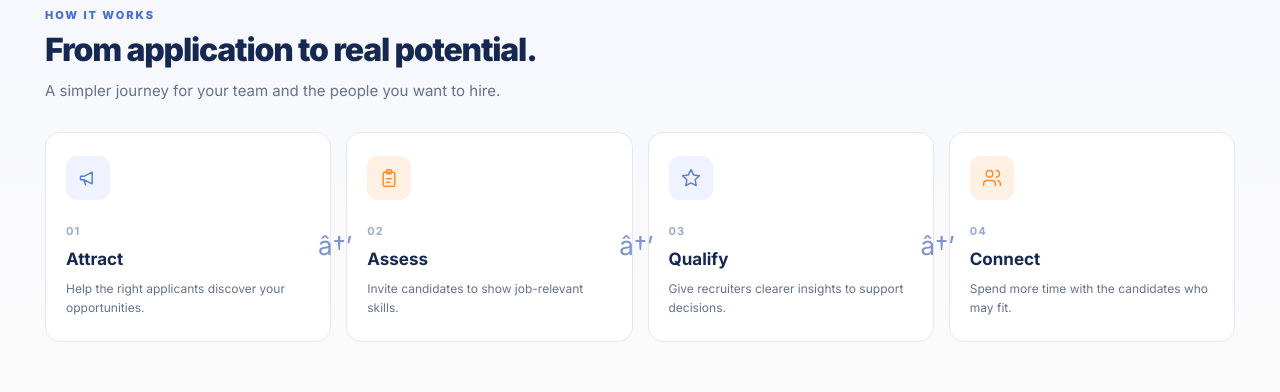
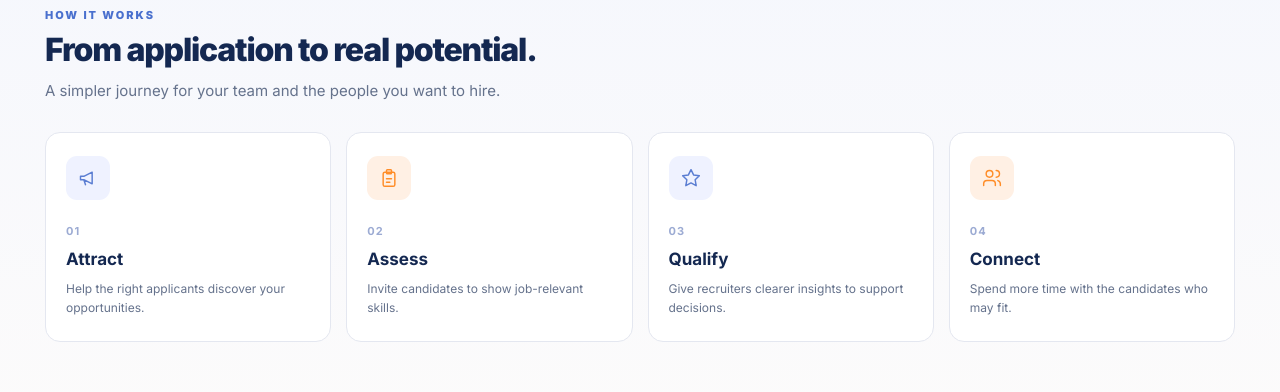
Before and after one commit to opsiblex/qualify-io, a plain HTML site: page index.html in a window 1280 px wide. Shown: the part 1400-1792 px from the top of the page. Drawn offline with Linux system fonts and the light colour scheme.

Commit message:
styles.css

```diff
--- a/css/styles.css
+++ b/css/styles.css
@@ -1,4 +1,4 @@
-/* QUALIFY.IO â€” brand system. Change these variables to reskin the whole website. */
+/* QUALIFY.IO - brand system. Change these variables to reskin the whole website. */
 :root {
   --navy: #142851;
   --navy-2: #1d3262;
@@ -81,7 +81,7 @@ h1,h2,h3,h4,p{margin-top:0;}
 .solution-icon{width:54px;height:54px;border-radius:14px;display:grid;place-items:center;background:#edf1ff;color:#5b7fdd;margin-bottom:21px;}.solution-icon.tone-1{background:#fff1e6;color:#f58b2a}.solution-icon .icon{width:27px;height:27px;}
 .solution-card h3{font-size:17px;color:var(--navy);margin:0 0 11px;letter-spacing:-.35px;}.solution-card p {font-size:13px;color:var(--muted);line-height:1.75;min-height:93px;margin-bottom:15px;}
 .how-section{margin-top:72px;background:linear-gradient(180deg,#f5f7fd,#fcfbfb);padding:75px 0 82px;}.steps-grid{display:grid;grid-template-columns:repeat(4,1fr);gap:15px;}
-.step {background:white;border-radius:15px;padding:23px 20px;border:1px solid var(--line);position:relative;min-height:205px;}.step:not(:last-child)::after {content:'â†’';color:#7d94cc;font-size:26px;position:absolute;right:-22px;top:45%;z-index:2;}.step-icon{width:44px;height:44px;border-radius:11px;display:grid;place-items:center;background:#eff2ff;color:#5a7dd2;margin-bottom:17px;}.step:nth-child(2) .step-icon,.step:nth-child(4) .step-icon{background:#fff0e4;color:var(--orange)}.step>b{color:#9cabd3;font-size:11px;letter-spacing:1px;}.step h3{font-size:17px;color:var(--navy);margin:4px 0 7px;}.step p{font-size:12px;color:var(--muted);margin:0;line-height:1.6;}
+.step {background:white;border-radius:15px;padding:23px 20px;border:1px solid var(--line);position:relative;min-height:205px;}.step-icon{width:44px;height:44px;border-radius:11px;display:grid;place-items:center;background:#eff2ff;color:#5a7dd2;margin-bottom:17px;}.step:nth-child(2) .step-icon,.step:nth-child(4) .step-icon{background:#fff0e4;color:var(--orange)}.step>b{color:#9cabd3;font-size:11px;letter-spacing:1px;}.step h3{font-size:17px;color:var(--navy);margin:4px 0 7px;}.step p{font-size:12px;color:var(--muted);margin:0;line-height:1.6;}
 .resource-feature{display:grid;grid-template-columns:250px 1fr;align-items:center;gap:50px;position:relative;overflow:hidden;border-radius:22px;margin-top:78px;min-height:285px;padding:35px 65px;background:linear-gradient(110deg,#f1f3fd 0%,#fff 59%,#eff2ff 100%);border:1px solid var(--line);}
 .resource-paper{width:195px;height:235px;background:white;border-radius:9px;transform:rotate(-10deg);box-shadow:0 18px 22px rgba(46,65,123,.15);padding:20px 19px;position:relative;z-index:2;border:1px solid #e9ebf5;display:flex;flex-direction:column;}
 .paper-logo{font-size:15px;font-weight:820;color:var(--navy);letter-spacing:-1px;margin-bottom:30px;}.paper-logo span{color:var(--orange)}.resource-paper strong{font-size:20px;line-height:1.18;color:var(--navy);letter-spacing:-.8px;}.paper-mark{display:grid;place-items:center;color:var(--orange);border:2px solid var(--blue);border-radius:12px;width:47px;height:47px;margin-top:auto}.paper-mark .icon{width:29px;height:29px;}
@@ -98,7 +98,7 @@ h1,h2,h3,h4,p{margin-top:0;}
 @media (prefers-reduced-motion:reduce){*{scroll-behavior:auto!important;transition:none!important}}
 .sr-only{position:absolute;width:1px;height:1px;padding:0;margin:-1px;overflow:hidden;clip:rect(0,0,0,0);white-space:nowrap;border:0}.sr-only:focus{position:fixed;top:8px;left:8px;width:auto;height:auto;padding:10px 12px;margin:0;background:white;clip:auto;z-index:999}
 
-/* Editorial blog article layout â€” all future articles share these styles. */
+/* Editorial blog article layout - all future articles share these styles. */
 .article-page{background:var(--paper)}
 .article-shell{max-width:970px;padding-top:52px;padding-bottom:88px}
 .article-back,.article-bottom-nav a{font-size:13px;font-weight:700;color:#5876c6}
@@ -132,7 +132,7 @@ h1,h2,h3,h4,p{margin-top:0;}
 .webinar-description{font-size:13px;line-height:1.6;color:var(--muted);position:relative;z-index:2;margin:0 0 18px;max-width:270px;}
 .webinar-card .webinar-link{white-space:normal;}
 
-/* Customer Service Rush â€” gated, inline 2D game under blog article #2 */
+/* Customer Service Rush - gated, inline 2D game under blog article #2 */
 .blog-game-section{margin:62px auto 0;padding:35px;border-radius:25px;background:linear-gradient(125deg,#f0f4ff 0%,#fcfbf9 55%,#fff2e7 100%);border:1px solid #e1e7f3;box-shadow:0 12px 30px rgba(28,45,96,.045);scroll-margin-top:30px}
 .blog-game-heading{max-width:780px;margin:0 0 28px}
 .blog-game-heading h2{font-size:clamp(27px,3.1vw,38px);line-height:1.18;letter-spacing:-1.15px;color:#142657;margin:10px 0 15px}
```
